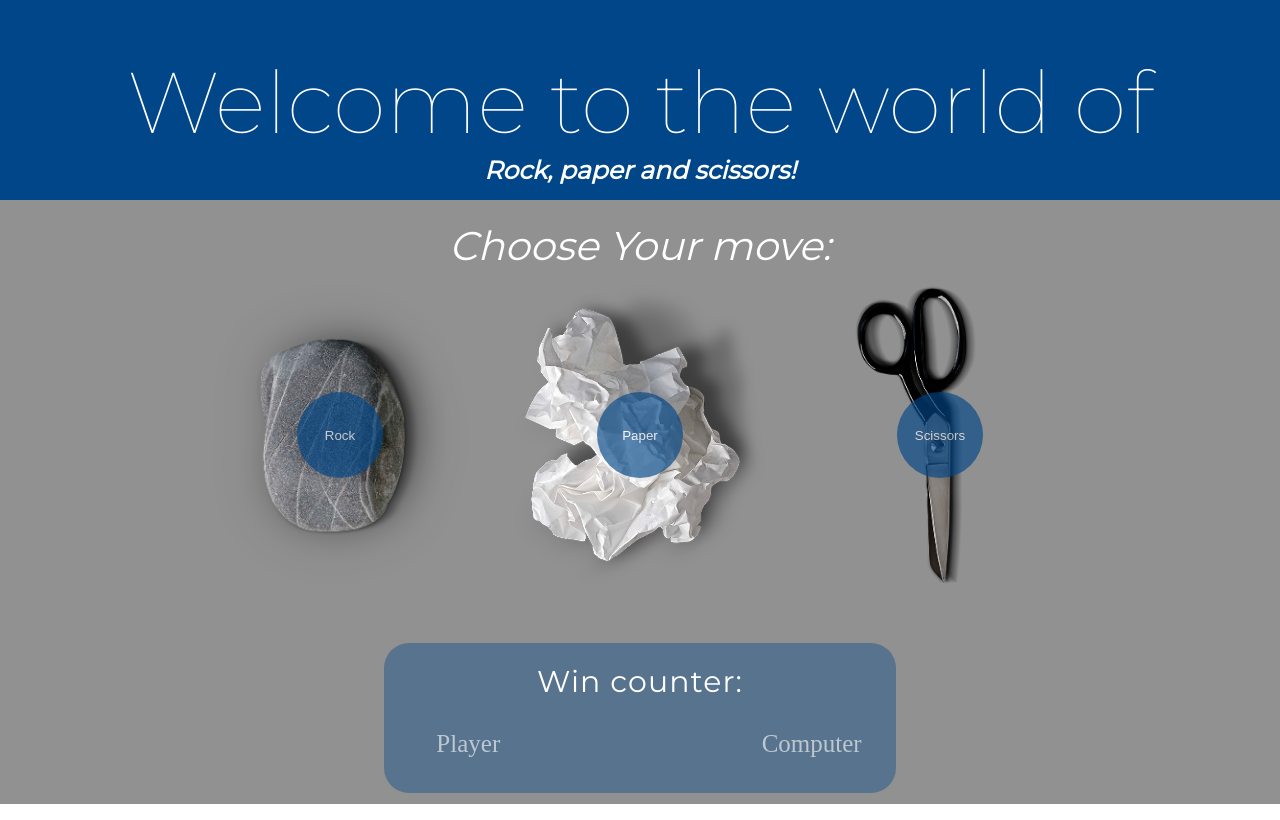
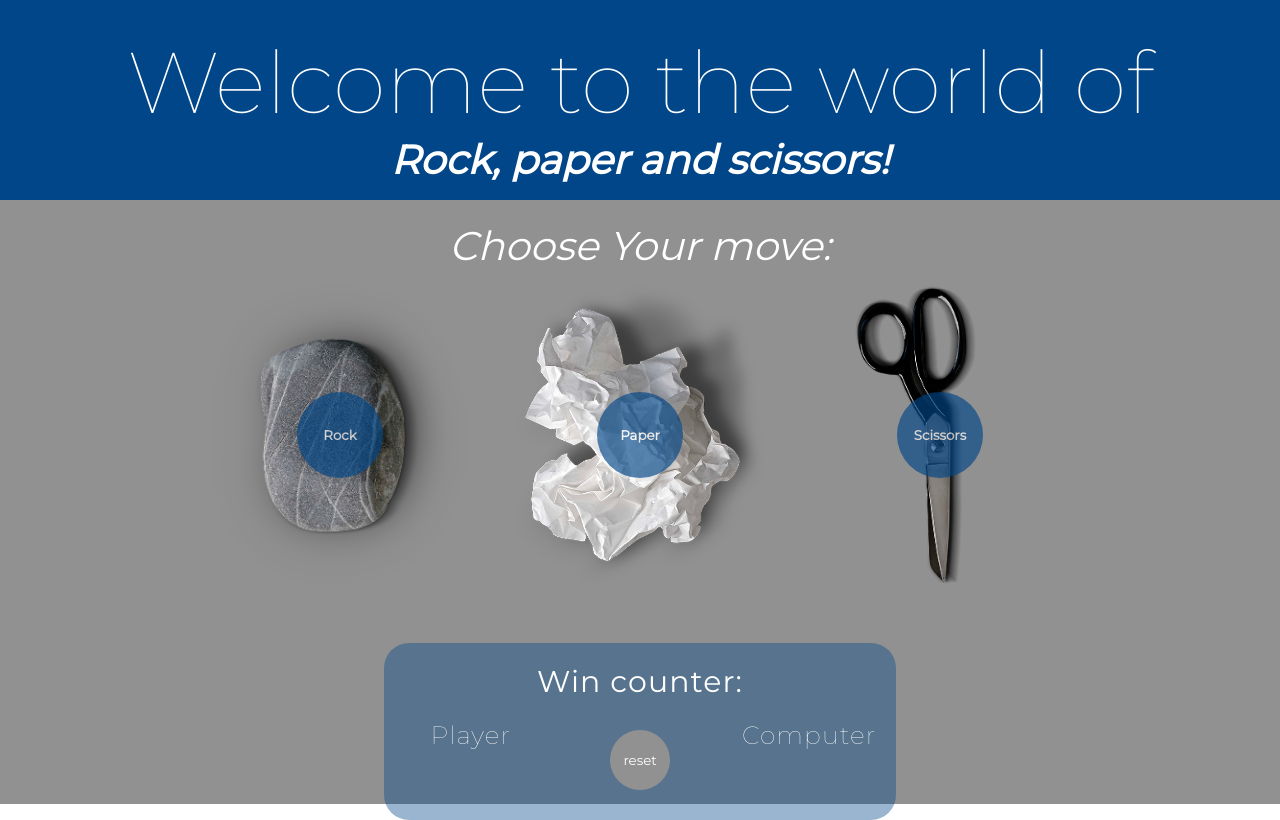
Before and after one commit to zooltar1/javascript-prework, a website: page index.html in a window 1280 px wide. Drawn offline with Linux system fonts and the light colour scheme; a web font is replaced by a local one.

Commit message:
add reset button

```diff
--- a/index.html
+++ b/index.html
@@ -5,6 +5,7 @@
     <title>Kamień, papier, nożyce</title>
     <link href="https://fonts.googleapis.com/css?family=Montserrat:400&display=swap" rel="stylesheet">
     <link href="https://fonts.googleapis.com/css?family=Montserrat:100&display=swap" rel="stylesheet">
+    <link href="http://pl.allfont.net/allfont.css?fonts=montserrat-hairline" rel="stylesheet">
     <link rel="stylesheet" href="css/style.css">
 </head>
 <body>
@@ -35,18 +36,17 @@
             <div class="result-inner">
                 <h1>Win counter:</h1>
                     <div class="boxes">
-                        <div class="boxes-inner">
-                            <div class="box-left">
-                                <h3>Player</h3>
-                                <div id="result-player">
-                                </div>
+                        <div class="box">
+                            <h3>Player</h3>
+                            <div id="result-player">
                             </div>
                         </div>
-                        <div class="boxes-inner">
-                            <div class="box-right">
-                                <h3>Computer</h3>
-                                <div id="result-computer">
-                                </div>
+                        <div class="box">
+                                <button class="btn-reset" onclick="window.location.reload();">reset</button>
+                        </div>
+                        <div class="box">
+                            <h3>Computer</h3>
+                            <div id="result-computer">
                             </div>
                         </div>
                     </div>
--- a/sass/style.scss
+++ b/sass/style.scss
@@ -1,8 +1,13 @@
 $color-light: #ffffff;
 $color-blue: #004688;
 $color-grey: #919191;
+$color-gold: #ffd700;
+$color-black: #000000;
+
 
 $font-main: 'Montserrat', sans-serif;
+$font-hairline: 'Montserrat Hairline',;
+
 
 body {
     box-sizing: border-box;
@@ -23,8 +28,7 @@ body {
 
 
 .container header h1 {
-    padding-top: 50px;
-
+    padding-top: 30px;
     font-family: $font-main;
     font-size: 86px;
     font-weight: 100;
@@ -34,11 +38,12 @@ body {
 
 .container header h3 {
     font-family: $font-main;
-    font-size: 25px;
+    font-size: 40px;
     font-weight: 700;
     font-style: italic;
     margin: 0;
     padding-top: 0;
+    letter-spacing: 1.07;
 }
 
 /* Game */
@@ -76,7 +81,6 @@ body {
     background-size: contain;
     background-position: center;
     background-repeat: no-repeat;
-
 }
 
 .container-2 {
@@ -108,8 +112,16 @@ body {
     background-color: $color-blue;
     border-radius: 50%;
     color: $color-light;
+    opacity: 0.65;
     border: none;
-    opacity: 0.65;
+    font-family: $font-main;
+    font-weight: 700;
+}
+
+.container .game #buttons .btn:hover {
+    background-color: $color-gold;
+    transition: 0.5s;
+    color: $color-black;
 }
 
 .container .game #moves, #messages {
@@ -163,50 +175,60 @@ body {
     display: flex;
     align-items: center;
     justify-content: center;
+    width: 100%;
+    position: relative;
+    margin: 0;
 }
 
-.container .result .result-inner .boxes .boxes-inner {
-    width: 100%;
+
+.container .result .result-inner .boxes .box h3 {
+    font-size: 25px;
+    font-weight: 100;
+    margin: 0;
+    padding: 0 0 5px 0;
+    font-family: $font-main;
+    letter-spacing: 1.07px;
+}
+
+.container .result .result-inner .boxes .box {
+    width: 33.1%;
+    height: 80px;
     position: relative;
+    z-index: 25;
     margin: 0 0 20px 0;
     padding: 0;
 }
 
-.container .result .result-inner .boxes .boxes-inner h3 {
-    opacity: 0.6;
-    font-size: 25px;
+.container .result .result-inner .boxes .box .btn-reset {
+    font-family: $font-main;
+    background-color: $color-grey;
+    width: 60px;
+    height: 60px;
+    border-radius: 50%;
+    border: none;
+    color: $color-light;
     font-weight: 400;
-    margin: 0;
-    padding: 10px 0 5px 0;
+    margin-top: 10px;
 }
 
-.container .result .result-inner .boxes .boxes-inner .box-left {
-    width: 50%;
-    position: relative;
-    z-index: 25;
-    margin: 0;
-    padding: 0 0 10px 20px;
+.container .result .result-inner .boxes .box .btn-reset:hover {
+    background-color: $color-gold;
+    color: $color-black;
+    transition: 0.5s;
 }
 
-.container .result .result-inner .boxes .boxes-inner .box-right {
-    width: 50%;
-    float: right;
-    position: relative;
-    z-index: 20;
-    margin: 0;
-    padding: 0 20px 10px 0;
-}
-
-.container .result .result-inner .boxes .boxes-inner #result-player {
+.container .result .result-inner .boxes #result-player {
     font-family: $font-main;
     font-size: 20px;
     font-weight: 400;
     letter-spacing: 1.07px;
+    padding-top: 10px;
 }
 
-.container .result .result-inner .boxes .boxes-inner #result-computer {
+.container .result .result-inner .boxes #result-computer {
     font-family: $font-main;
     font-size: 20px;
     font-weight: 400;
     letter-spacing: 1.07px;
+    padding-top: 10px;
 }
```
Also changed, not shown: css/style.css, js/script.js (line endings or trailing spaces), 1 other file.
